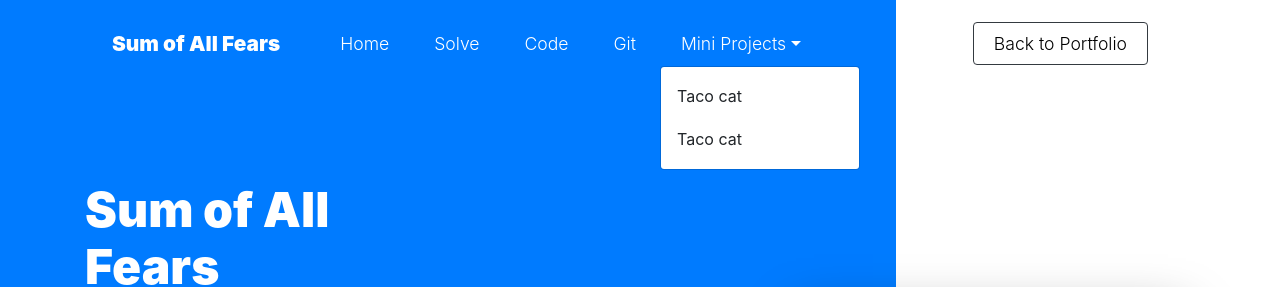
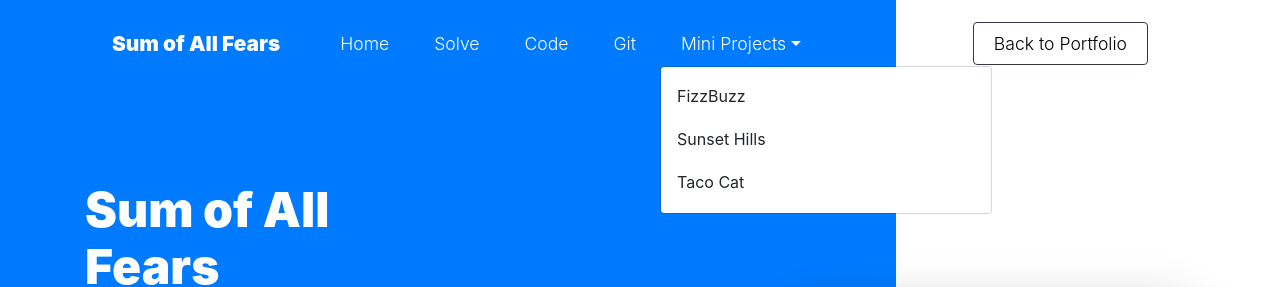
Before and after one commit to PeterBGuthrie/SumofAllFears, a plain HTML site: page index.html in a window 1280 px wide. Both pictures are taken after a click on the link "Mini Projects". Shown: the top 287 px of the page. Drawn offline with nearby package versions, Linux system fonts and the light colour scheme; files that its build step writes are made by us from their sources; a web font is replaced by a local one.

Commit message:
Update index.html

```diff
--- a/index.html
+++ b/index.html
@@ -57,8 +57,9 @@
                                     <a class="dropdown-toggle nav-link" data-toggle="dropdown">Mini Projects</a>
                                     <div class="dropdown-menu bgColor">
                                         <div class="dropdown-content">
-                                            <a href="https://tacocatisheretohelp.netlify.app" class="dropdown-item nav-link">Taco cat</a>
-                                            <a href="https://tacocatisheretohelp.netlify.app" class="dropdown-item nav-link">Taco cat</a>
+                                            <a href="https://fizzbuzzpeterg.netlify.app/" class="dropdown-item nav-link">FizzBuzz</a>
+                                            <a href="https://sunsethillspeterg.netlify.app/" class="dropdown-item nav-link">Sunset Hills</a>
+                                            <a href="https://tacocatpeterg.netlify.app/index.html" class="dropdown-item nav-link">Taco Cat</a>
                                         </div>
                                     </div>
                                 </li>
```
